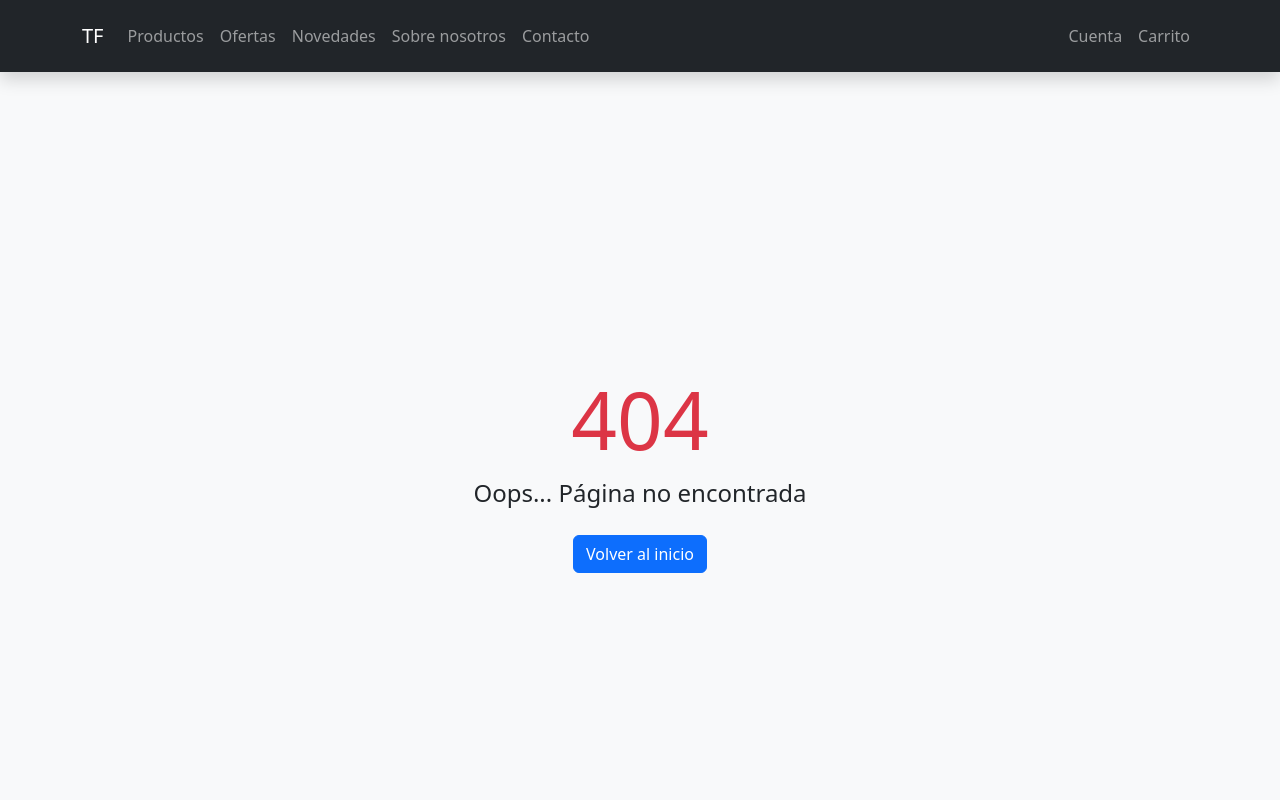
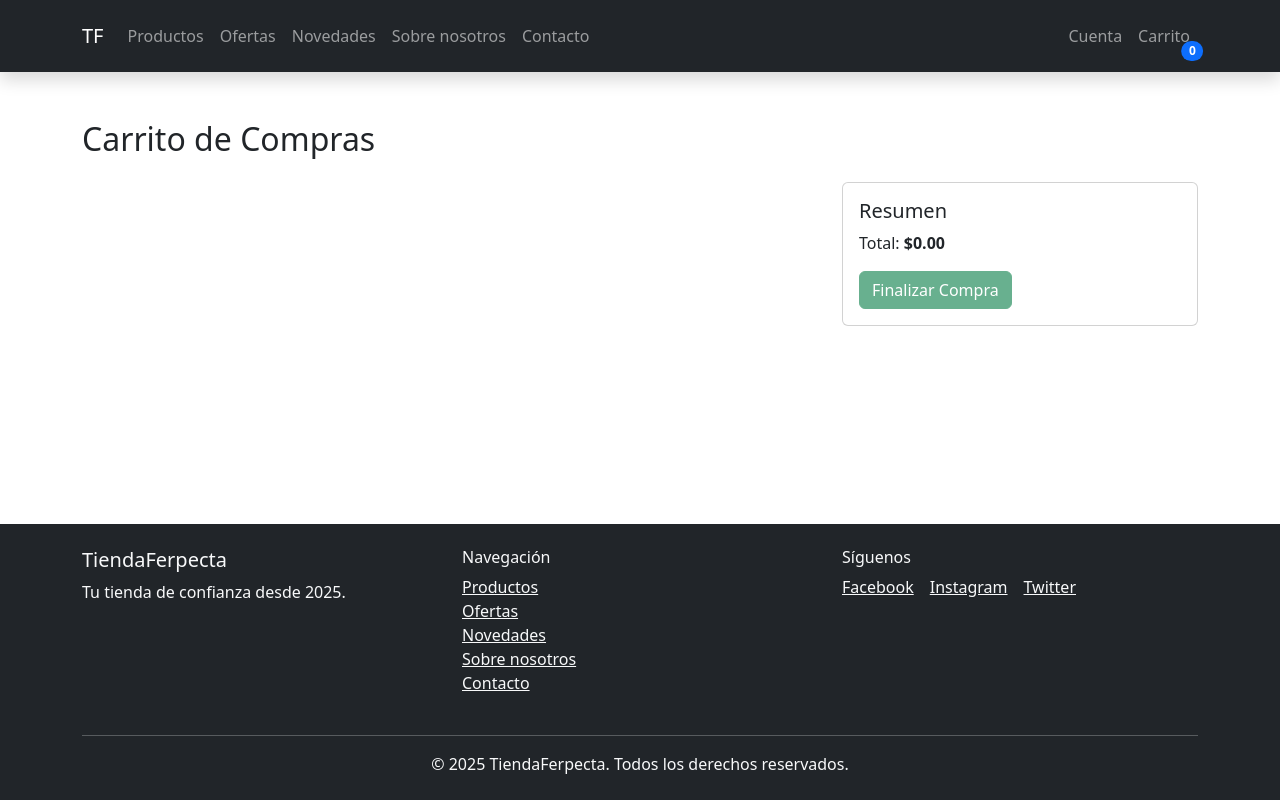
Before and after one commit to RafaelJoseCalderon/tt-react-pf, a React (Vite) app: page /cart in a window 1280 px wide. Shown: the top 800 px of the page. Built offline with nearby package versions, Linux system fonts and the light colour scheme.

Commit message:
pagina carrito ¡¡muy alto acoplamientogit add .

```diff
--- a/src/App.jsx
+++ b/src/App.jsx
@@ -1,3 +1,4 @@
+import { useState } from "react";
 import { BrowserRouter, Route, Routes } from "react-router-dom";
 
 import Header from "./components/header";
@@ -6,22 +7,44 @@ import Footer from "./components/footer";
 import Products from "./pages/products";
 import Offers from "./pages/offers";
 import NewArrivals from "./pages/new_arrivals";
-import Product from "./pages/product.jsx";
+import Product from "./pages/product";
+import ShopingCart from "./pages/shopping_cart";
+
 import Contact from "./pages/contact";
 import About from "./pages/about";
 
-import NotFound from "./pages/not_found.jsx";
+import NotFound from "./pages/not_found";
 
 function App() {
+  // shopping cart
+  const [items, setItems] = useState([]);
+
+  const addItem = (product) => {
+    setItems(prev => {
+      if (prev.some(item => item.id === product.id)) {
+        return prev;
+      } else {
+        const cents = Math.round(product.price * 100);
+        return [...prev, { ...product, price: cents, quantity: 1 }];
+      }
+    });
+  };
+
+  const delToCart = (id) => {
+    setItems(prev => prev.filter(item => item.id !== id));
+  };
+  // end shopping cart
+
   return (
     <BrowserRouter>
-      <Header />
+      <Header items={items} />
       <main>
         <Routes>
-          <Route index element={<Products />} />
-          <Route path="offers" element={<Offers />} />
-          <Route path="new-arrivals" element={<NewArrivals />} />
-          <Route path="product/:id" element={<Product />} />
+          <Route index element={<Products addItem={addItem} />} />
+          <Route path="offers" element={<Offers addItem={addItem} />} />
+          <Route path="new-arrivals" element={<NewArrivals addItem={addItem} />} />
+          <Route path="product/:id" element={<Product addItem={addItem} />} />
+          <Route path="cart" element={<ShopingCart items={items} delToCart={delToCart} />} />
           <Route path="about" element={<About />} />
           <Route path="contact" element={<Contact />} />
           <Route path="*" element={<NotFound />} />
--- /dev/null
+++ b/src/components/cart_list.jsx
@@ -0,0 +1,20 @@
+import { Card, Button } from 'react-bootstrap';
+
+const CartList = ({ items, remove }) => {
+  return (<>
+    {items.map(item =>
+      <Card key={item.id} className="cart">
+        <Card.Img variant="left" src={item.image} />
+
+        <Card.Body>
+          <Card.Text>{item.title}</Card.Text>
+          <Card.Text>${((item.price * item.quantity) / 100).toFixed(2)}</Card.Text>
+        </Card.Body>
+
+        <Button variant="danger" onClick={() => remove(item.id)}>T</Button>
+      </Card>
+    )}
+  </>);
+};
+
+export default CartList;
--- /dev/null
+++ b/src/components/cart_summary.jsx
@@ -0,0 +1,20 @@
+import { Card, Button } from 'react-bootstrap';
+
+const SummaryCart = ({ items }) => {
+  const summation = items.reduce((acc, item) => acc + item.price * item.quantity, 0);
+  const total = (summation / 100).toFixed(2);
+
+  return (
+    <Card>
+      <Card.Body>
+        <Card.Title>Resumen</Card.Title>
+        <Card.Text>Total: <strong>${total}</strong></Card.Text>
+        <Button variant="success" disabled={items.length === 0}>
+          Finalizar Compra
+        </Button>
+      </Card.Body>
+    </Card>
+  );
+};
+
+export default SummaryCart;
--- a/src/components/header.jsx
+++ b/src/components/header.jsx
@@ -1,12 +1,12 @@
 import { useState, useEffect } from "react";
 
-import { Navbar, Nav, Container } from "react-bootstrap";
+import { Navbar, Nav, Container, Badge } from "react-bootstrap";
 import { Link, useLocation } from "react-router-dom";
 
 // import { FaShoppingCart, FaUser } from "react-icons/fa";
 // import "./Header.css"; // opcional
 
-const Header = () => {
+const Header = ({ items }) => {
   const [expanded, setExpanded] = useState(false);
   const location = useLocation();
 
@@ -30,7 +30,10 @@ const Header = () => {
             </Nav>
             <Nav>
               <Nav.Link as={Link} to="/cuenta">Cuenta</Nav.Link>
-              <Nav.Link as={Link} to="/carrito">Carrito</Nav.Link>
+              <Nav.Link as={Link} to="/cart" className="position-relative">
+                Carrito
+                <Badge className="badge-cart">{items.length}</Badge>
+              </Nav.Link>
               {/* <Nav.Link as={Link} to="/cuenta"><FaUser className="me-1" /> Cuenta</Nav.Link> */}
               {/* <Nav.Link as={Link} to="/carrito"><FaShoppingCart className="me-1" /> Carrito</Nav.Link> */}
             </Nav>
--- a/src/components/product_card.jsx
+++ b/src/components/product_card.jsx
@@ -1,11 +1,12 @@
 import { Card, Button } from "react-bootstrap";
 import { useNavigate } from "react-router-dom";
 
-const ProductCard = ({ product }) => {
+const ProductCard = ({ product, addItem }) => {
   const navigate = useNavigate();
   const { id } = product;
 
-  const more_details = () => navigate(`/product/${id}`);
+  const moreDetails = () => { navigate(`/product/${id}`); };
+  const addToCart = () => { addItem(product); };
 
   return (
     <Card className="shadow-sm box">
@@ -14,8 +15,8 @@ const ProductCard = ({ product }) => {
         <Card.Title className="mb-auto">{product.title}</Card.Title>
         <Card.Text className="mt-3"><strong>Precio:</strong> ${product.price}</Card.Text>
         <div className="d-flex justify-content-between">
-          <Button onClick={more_details} variant="primary">Más detalles</Button>
-          <Button variant="success">Agregar</Button>
+          <Button onClick={moreDetails} variant="primary">Más detalles</Button>
+          <Button onClick={addToCart} variant="success">Agregar</Button>
         </div>
       </Card.Body>
     </Card>
--- a/src/components/products_list.jsx
+++ b/src/components/products_list.jsx
@@ -1,11 +1,12 @@
 import { useEffect, useState } from "react";
+
 import { Container } from "react-bootstrap";
 
 import Loading from "./loading";
 import ProductCard from "./product_card";
 import { productsServices } from '../services/products';
 
-const ProductsList = ({ title, category }) => {
+const ProductsList = ({ title, category, addItem }) => {
   const [products, setProducts] = useState([]);
   const [loaded, setLoaded] = useState(true);
   const [error, setError] = useState(null);
@@ -28,7 +29,7 @@ const ProductsList = ({ title, category }) => {
       <h1>{title}</h1>
       <div className="box-container">
         {products.map(product => (
-          <ProductCard key={product.id} product={product} />
+          <ProductCard key={product.id} product={product} addItem={addItem} />
         ))}
       </div>
     </Container>
--- a/src/index.css
+++ b/src/index.css
@@ -28,11 +28,15 @@ main {
 
 /* #endregion */
 
+/* #region not found */
 .spinner-border {
     height: 5rem;
     width: 5rem;
 }
 
+/* #endregion */
+
+/* #region product */
 .card img {
     height: 12.5rem;
     padding: 1.5rem;
@@ -58,11 +62,11 @@ main {
     transition-timing-function: linear;
 }
 
-.box:hover {
+/* .box:hover {
     -webkit-transform: scale(1.025);
     -ms-transform: scale(1.025);
     transform: scale(1.025);
-}
+} */
 
 .product-image {
     max-height: 500px;
@@ -70,3 +74,76 @@ main {
     padding: 1.5rem;
     width: 100%;
 }
+
+/* #endregion */
+
+/* #region header */
+.badge-cart {
+    position: absolute;
+
+    bottom: 0;
+    left: 100%;
+    transform: translate(-75%, 25%);
+
+    display: inline-block;
+    padding: 0.35em 0.65em;
+
+    font-size: 0.75em;
+    font-weight: 700;
+    line-height: 1;
+    text-align: center;
+    white-space: nowrap;
+    vertical-align: baseline;
+    border-radius: 9999px;
+    background-color: #dc3545;
+    color: white;
+}
+
+/* #endregion */
+
+/* #region cart */
+.cart {
+    display: grid;
+    grid-template-columns: 100px auto 75px;
+    align-items: center;
+    margin: 0;
+    margin-bottom: 0.75rem;
+}
+
+.cart img {
+    width: 90px;
+    height: 90px;
+    padding: 0.5rem;
+    object-fit: contain;
+}
+
+.cart button {
+    width: 40px;
+    height: 40px;
+    border-radius: 50%;
+    margin: 0.75rem;
+}
+
+.cart .card-body {
+    overflow: hidden;
+    padding: 0.5rem;
+}
+
+.cart .card-body .card-text {
+    overflow: hidden;
+    white-space: nowrap;
+    text-overflow: ellipsis;
+    padding: 0.5rem 0;
+    margin: 0;
+    /* Añade un poco de espacio alrededor del texto */
+}
+
+.cart .card-body button {
+    width: 2rem;
+    height: 2rem;
+    border-radius: 50%;
+    margin: 0;
+    font-size: 0.5rem;
+}
+
+/* #endregion */
--- a/src/pages/new_arrivals.jsx
+++ b/src/pages/new_arrivals.jsx
@@ -1,10 +1,11 @@
 import ProductsList from "../components/products_list";
 
-const NewArrivals = () => {
+const NewArrivals = ({ addItem }) => {
   return (
     <ProductsList
       title={"Novedades"}
       category="jewelery"
+      addItem={addItem}
     />
   );
 };
--- a/src/pages/offers.jsx
+++ b/src/pages/offers.jsx
@@ -1,10 +1,11 @@
 import ProductsList from "../components/products_list";
 
-const Offers = () => {
+const Offers = ({ addItem }) => {
   return (
     <ProductsList
       title={"Ofertas"}
       category="men's clothing"
+      addItem={addItem}
     />
   );
 };
--- a/src/pages/product.jsx
+++ b/src/pages/product.jsx
@@ -5,12 +5,14 @@ import { useParams } from "react-router-dom";
 import Loading from "../components/loading";
 import { productServices } from '../services/products';
 
-const Product = () => {
+const Product = ({ addItem }) => {
   const { id } = useParams();
 
   const [product, setProduct] = useState();
   const [loaded, setLoaded] = useState(true);
   const [error, setError] = useState(false);
+
+  const addToCart = () => { addItem(product); };
 
   // seria conveniente usar el gancho de react router para
   // no hacer dos solicitudes a la api, en el modo desarrollo
@@ -38,7 +40,7 @@ const Product = () => {
           <Badge bg="secondary" className="mb-2">{product.category}</Badge>
           <p className="mt-3">{product.description}</p>
           <p><strong>Rating:</strong> {product.rating.rate} ⭐ ({product.rating.count} opiniones)</p>
-          <Button variant="primary" size="lg">Agregar al carrito</Button>
+          <Button onClick={addToCart} variant="primary" size="lg">Agregar al carrito</Button>
         </Col>
 
       </Row>
--- a/src/pages/products.jsx
+++ b/src/pages/products.jsx
@@ -1,9 +1,10 @@
 import ProductsList from "../components/products_list";
 
-const Products = () => {
+const Products = ({ addItem }) => {
   return (
     <ProductsList
       title={"Productos"}
+      addItem={addItem}
     />
   );
 };
--- /dev/null
+++ b/src/pages/shopping_cart.jsx
@@ -0,0 +1,22 @@
+import { Container, Row, Col } from 'react-bootstrap';
+
+import CartList from "../components/cart_list";
+import SummaryCart from "../components/cart_summary";
+
+const ShopingCart = ({ items, delToCart }) => {
+  return (
+    <Container className="my-5">
+      <h2 className="mb-4">Carrito de Compras</h2>
+      <Row>
+        <Col md={8} className="cart-container">
+          <CartList items={items} remove={delToCart} />
+        </Col>
+        <Col md={4}>
+          <SummaryCart items={items} />
+        </Col>
+      </Row>
+    </Container>
+  );
+};
+
+export default ShopingCart;
```
Also changed, not shown: public/not_found_img.svg (added), 1 other file (tests, documents, lock files or other folders).
